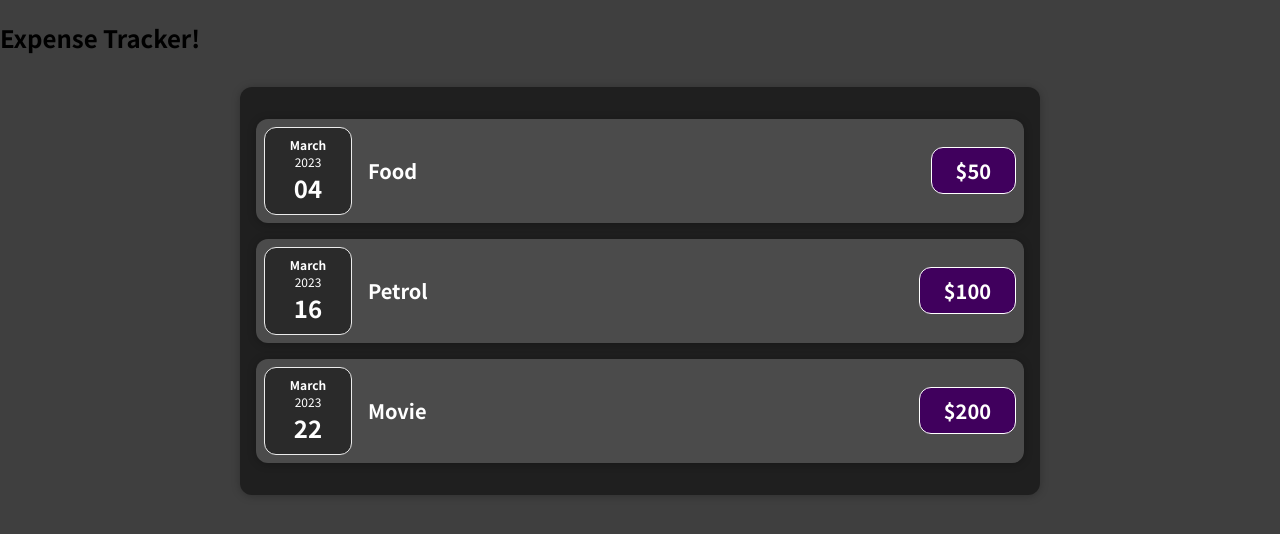
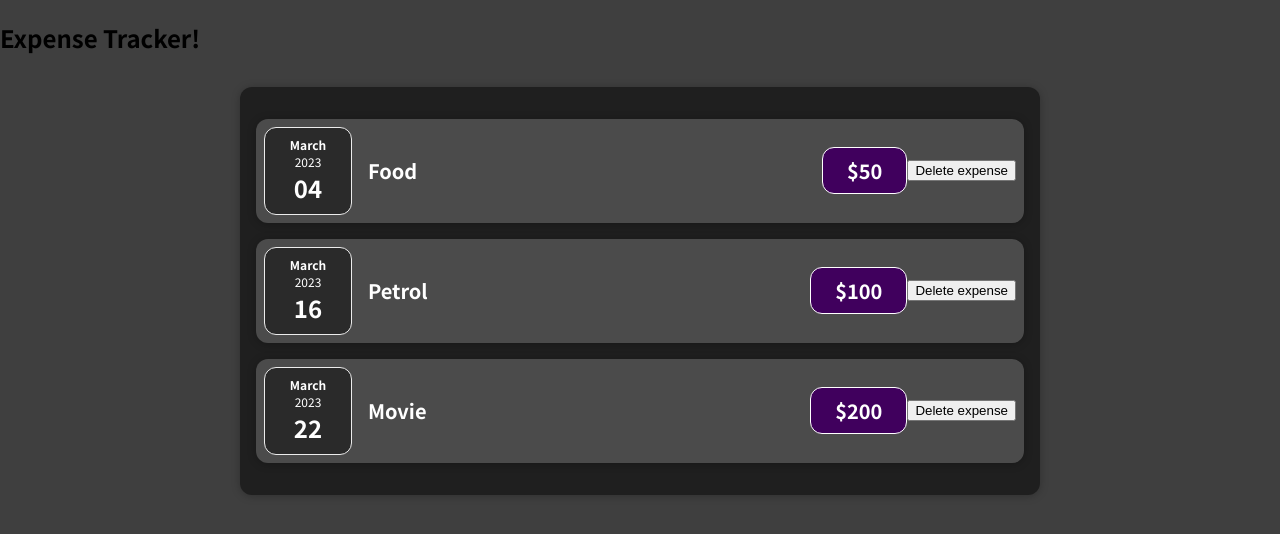
Before and after one commit to vishal1127/expense-tracker-react-app, a JavaScript app: page / in a window 1280 px wide. Shown: the top 534 px of the page. Built offline with nearby package versions, Linux system fonts and the light colour scheme.

Commit message:
added delete expense button

```diff
--- a/src/components/Expenses/ExpenseItem.js
+++ b/src/components/Expenses/ExpenseItem.js
@@ -2,12 +2,17 @@ import ExpenseDate from "./ExpenseDate";
 import ExpenseDetails from "./ExpenseDetails";
 import Card from "../UI/Card";
 import "./ExpenseItem.css";
+
 const ExpenseItem = (props) => {
+  const deleteHandler = () => {
+    console.log("clicked");
+  };
   return (
     <>
       <Card className="expense-item">
         <ExpenseDate date={props.date} />
         <ExpenseDetails title={props.title} price={props.price} />
+        <button onClick={deleteHandler}>Delete expense</button>
       </Card>
     </>
   );
```
